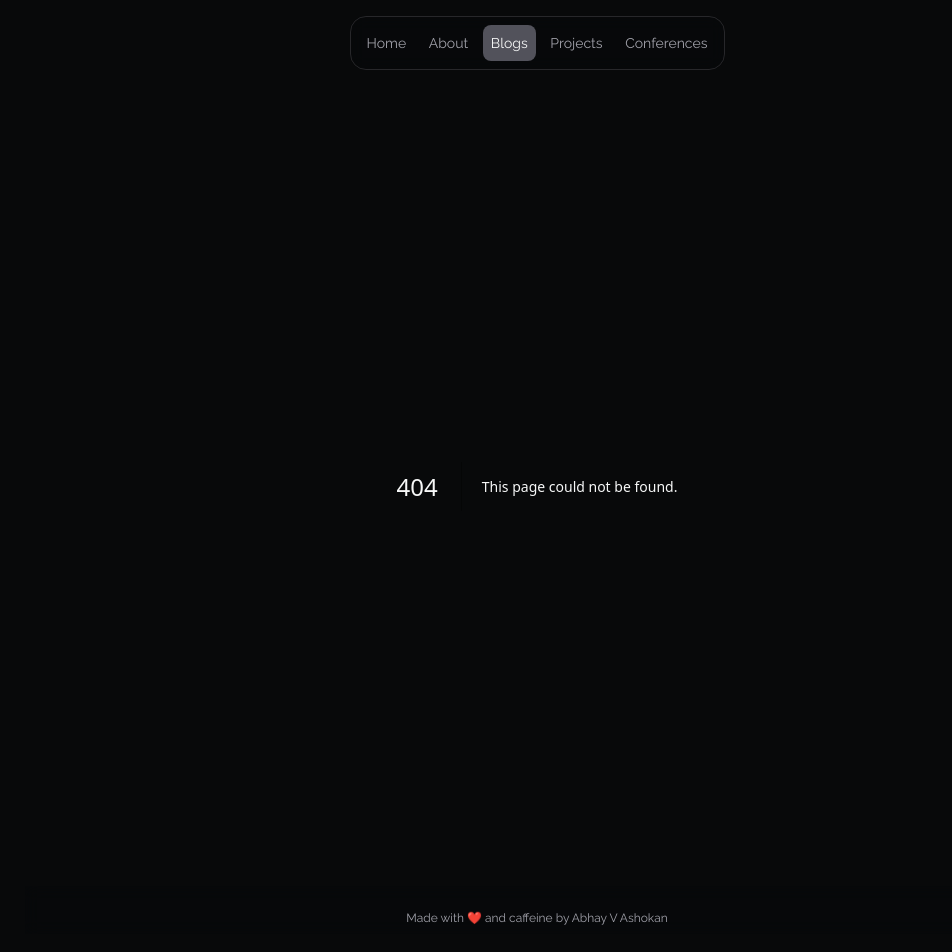
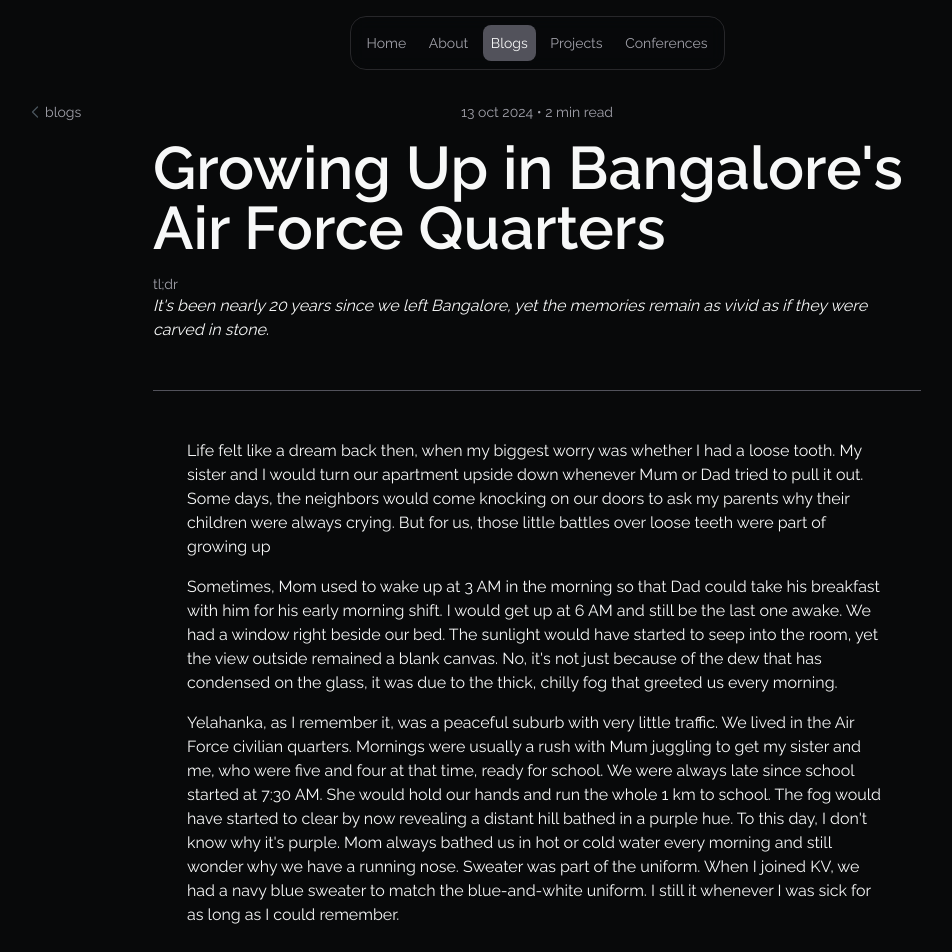
Before and after one commit to AbhayVAshokan/abhay.app, a Next.js app: page /blog/growing-up-in-bangalores-air-force-quarters in a window 1280 px wide. Before the commit this address had no page. Shown: the top 952 px of the page, without its empty margins (103-1055 px from the left). Built offline with nearby package versions, Linux system fonts and the light colour scheme; grey boxes are pictures that could not be loaded.

Commit message:
Added blog on Growing Up in Bangalore’s Air Force Quarters

```diff
--- a/app/blog/blogs.ts
+++ b/app/blog/blogs.ts
@@ -1,4 +1,9 @@
 export const BLOGS = [
+  {
+    title: "Growing Up in Bangalore's Air Force Quarters",
+    prefix: "October 13, 2024 • 2 minute read",
+    link: "/blog/growing-up-in-bangalores-air-force-quarters",
+  },
   {
     title: "Dropping tables, dropping columns and renaming columns in a safe way in Ruby on Rails",
     prefix: "September 17, 2024 • 11 minute read",
--- /dev/null
+++ b/app/blog/growing-up-in-bangalores-air-force-quarters/page.mdx
@@ -0,0 +1,33 @@
+import BlogLayout from "_/blog-layout";
+import { buildMetaData } from "../utils";
+
+export const data = {
+  title: "Growing Up in Bangalore's Air Force Quarters",
+  summary:
+    "It's been nearly 20 years since we left Bangalore, yet the memories remain as vivid as if they were carved in stone.",
+  keywords: ["Bangalore", "childhood", "memories", "Air Force"],
+  date: "13 oct 2024",
+  readingTime: 2,
+};
+
+export const generateMetadata = () => buildMetaData(data);
+
+<BlogLayout data={data}>
+
+Life felt like a dream back then, when my biggest worry was whether I had a loose tooth. My sister and I would turn our apartment upside down whenever Mum or Dad tried to pull it out. Some days, the neighbors would come knocking on our doors to ask my parents why their children were always crying. But for us, those little battles over loose teeth were part of growing up
+
+Sometimes, Mom used to wake up at 3 AM in the morning so that Dad could take his breakfast with him for his early morning shift. I would get up at 6 AM and still be the last one awake. We had a window right beside our bed. The sunlight would have started to seep into the room, yet the view outside remained a blank canvas. No, it's not just because of the dew that has condensed on the glass, it was due to the thick, chilly fog that greeted us every morning.
+
+Yelahanka, as I remember it, was a peaceful suburb with very little traffic. We lived in the Air Force civilian quarters. Mornings were usually a rush with Mum juggling to get my sister and me, who were five and four at that time, ready for school. We were always late since school started at 7:30 AM. She would hold our hands and run the whole 1 km to school. The fog would have started to clear by now revealing a distant hill bathed in a purple hue. To this day, I don't know why it's purple. Mom always bathed us in hot or cold water every morning and still wonder why we have a running nose. Sweater was part of the uniform. When I joined KV, we had a navy blue sweater to match the blue-and-white uniform. I still it whenever I was sick for as long as I could remember.
+
+![Sister and me at the Air Force school](/blogs/growing-up-in-bangalores-air-force-quarters/sis-and-me-at-school.jpg)
+
+I was obsessed with fighter aircrafts, and there used to be a whole bunch of them there. Every year, the Air Force held an Air Show, displaying our fighter jets in stunning formations. I'd sneak out of my apartment into the street just to see these aircrafts making rounds during practice. Back then, I dreamed of being a pilot. I'd tie pillow covers as a cape and jump from the window to the table.
+
+![Mom, sister and me at the Air Force station](/blogs/growing-up-in-bangalores-air-force-quarters/mom-sis-and-me-at-air-force-station.jpg)
+
+Phone calls were expensive back then, and I remember Mom making calls home in STD booths. Eventually, we did buy a mobile phone, which felt like a luxury. Every vacation, we traveled back to our hometown by train, with Mom always packing lemon rice for the journey. I used to hate it every time. The joy of seeing those familiar faces always made the long journey home feel worth every mile.
+
+Dad had a scooter—blue, or maybe green? I can't quite recall. The four of us made so many memories on that scooter. I'd stand in the front while we went wherever we needed to go. It still amazes me that it's almost 20 years since we left Bangalore, yet these memories still flash vividly in my mind.
+
+</BlogLayout>
--- a/mdx-components.tsx
+++ b/mdx-components.tsx
@@ -21,13 +21,14 @@ const LinkIcon = () => (
 );
 
 const Img = (props: any) => (
-  <span className="relative md:h-[450px] md:max-h-[450px] h-80 max-h-80 my-8 block">
+  <span className="relative md:h-[450px] md:max-h-[450px] h-80 max-h-80 mt-8 mb-12 block">
     <Image
       fill
       alt="blog content"
       className="rounded-xl object-contain !w-auto mx-auto border border-zinc-800"
       {...props}
     />
+    <span className="inline-block text-sm text-zinc-400 absolute text-center w-full -bottom-8 left-1/2 -translate-x-1/2">{props.alt}</span>
   </span>
 );
 
```
Also changed, not shown: 2 other files (tests, documents, lock files or other folders).
